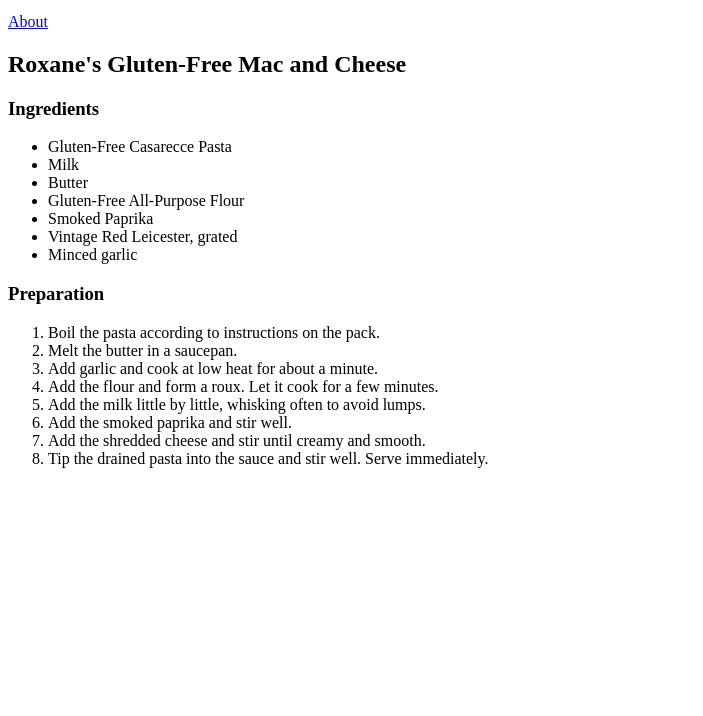
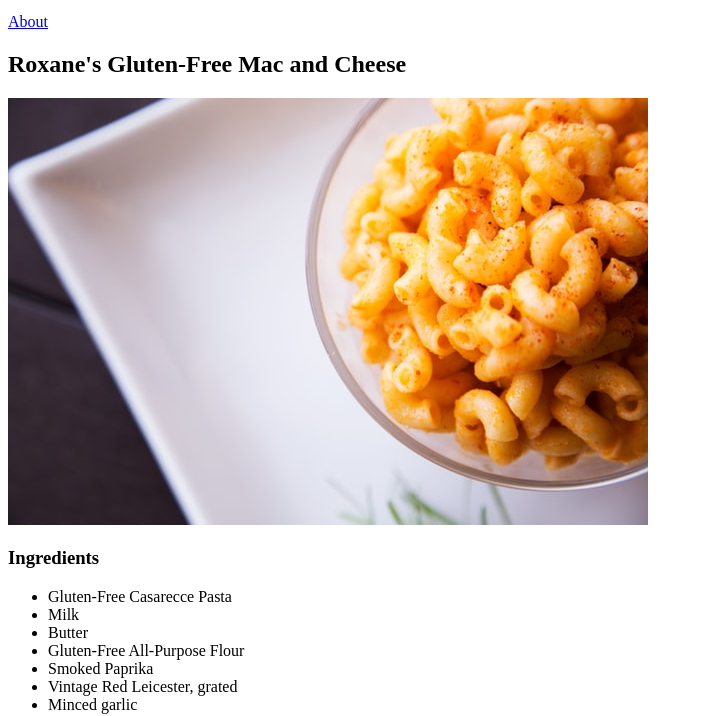
Before and after one commit to Roxanoel/Cooking-up-some-HTML, a plain HTML site: page index.html in a window 1280 px wide. Shown: the part 101-817 px from the top of the page, without its empty margins (0-703 px from the left). Drawn offline with Linux system fonts and the light colour scheme.

Commit message:
Added image

```diff
--- a/index.html
+++ b/index.html
@@ -10,6 +10,7 @@
       <p> This is a practice space for <a href="https://www.theodinproject.com/about">The Odin Project</a>'s Foundations course.</p>
       <p> <a href="pages/about.html">About</a></p>
       <h2>Roxane's Gluten-Free Mac and Cheese</h2>
+      <img src="images/macncheese.jpg">
       <h3>Ingredients</h3>
       <ul>
           <li>Gluten-Free Casarecce Pasta</li>
```
Also changed, not shown: images/macncheese.jpg (added).
